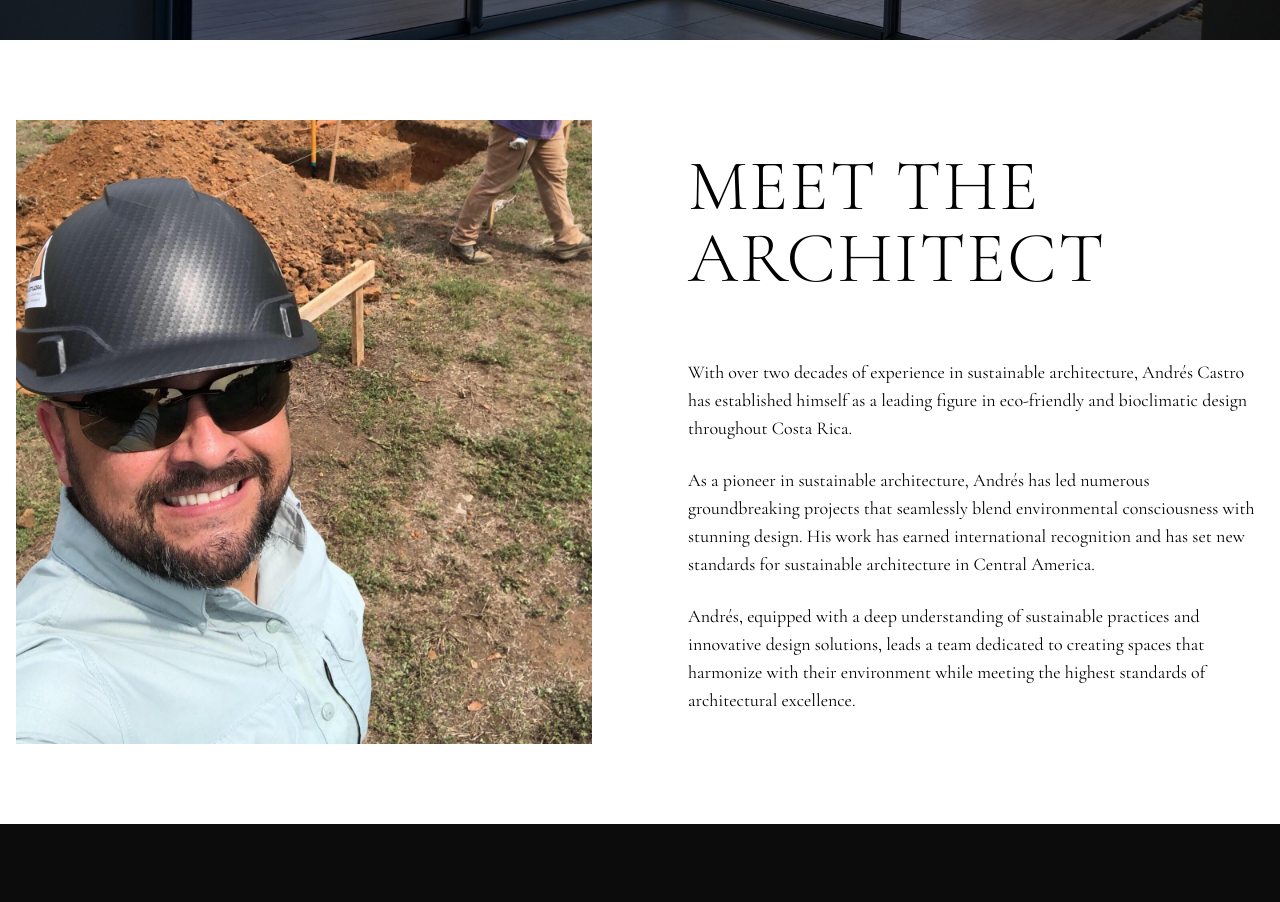
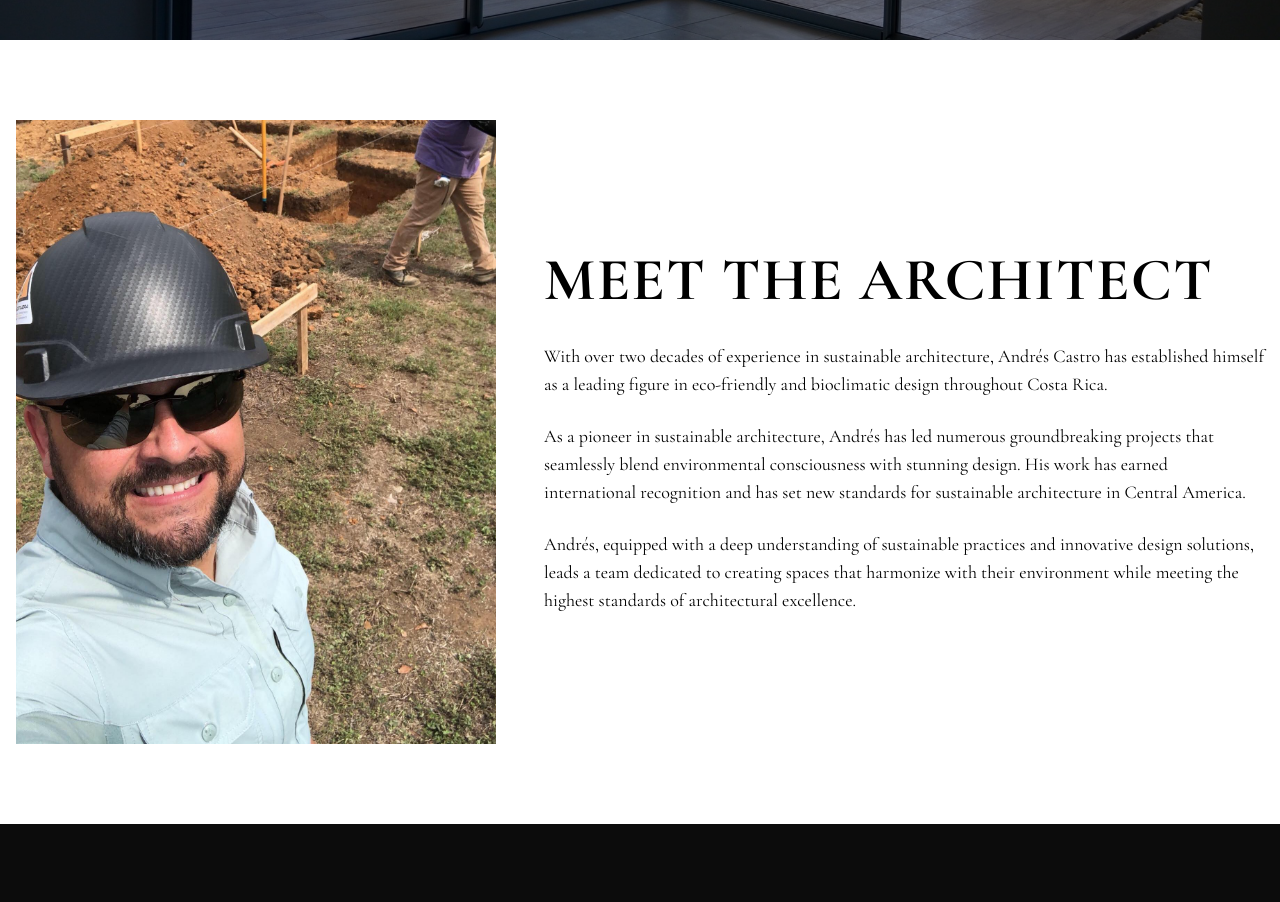
Before and after one commit to botflowlab/AndresCastroWebsite, a React (Vite) app: page /arquitecto in a window 1280 px wide. Shown: the part 520-1422 px from the top of the page. Built offline with nearby package versions, Linux system fonts and the light colour scheme; a web font is replaced by a local one.

Commit message:
Updated About.jsx

```diff
--- a/src/pages/architect/About.jsx
+++ b/src/pages/architect/About.jsx
@@ -7,9 +7,9 @@ export default function About() {
   return (
     <section className="py-20 px-4 relative">
       <div className="max-w-screen-xl mx-auto">
-        <div className="flex flex-col md:flex-row gap-24 items-center">
+        <div className="flex flex-col md:flex-row gap-12 items-center">
           {/* Left side - Image */}
-          <div className="relative w-full md:w-3/4 pb-[100%] md:pb-[50%]">
+          <div className="relative w-full md:w-1/2 pb-[100%] md:pb-[50%]">
             <img
               src="/images/theArchitect/ac02.jpg"
               alt="Andres Castro"
@@ -19,7 +19,7 @@ export default function About() {
 
           {/* Right side - Content */}
           <div className="w-full md:w-3/4">
-            <h2 className="text-8xl md:text-7xl font-light mb-16 tracking-wide">
+            <h2 className="text-5xl md:text-6xl font-bold mb-8 tracking-wide">
               MEET THE ARCHITECT
             </h2>
             <div className="space-y-6 text-lg text-black-600">
```
